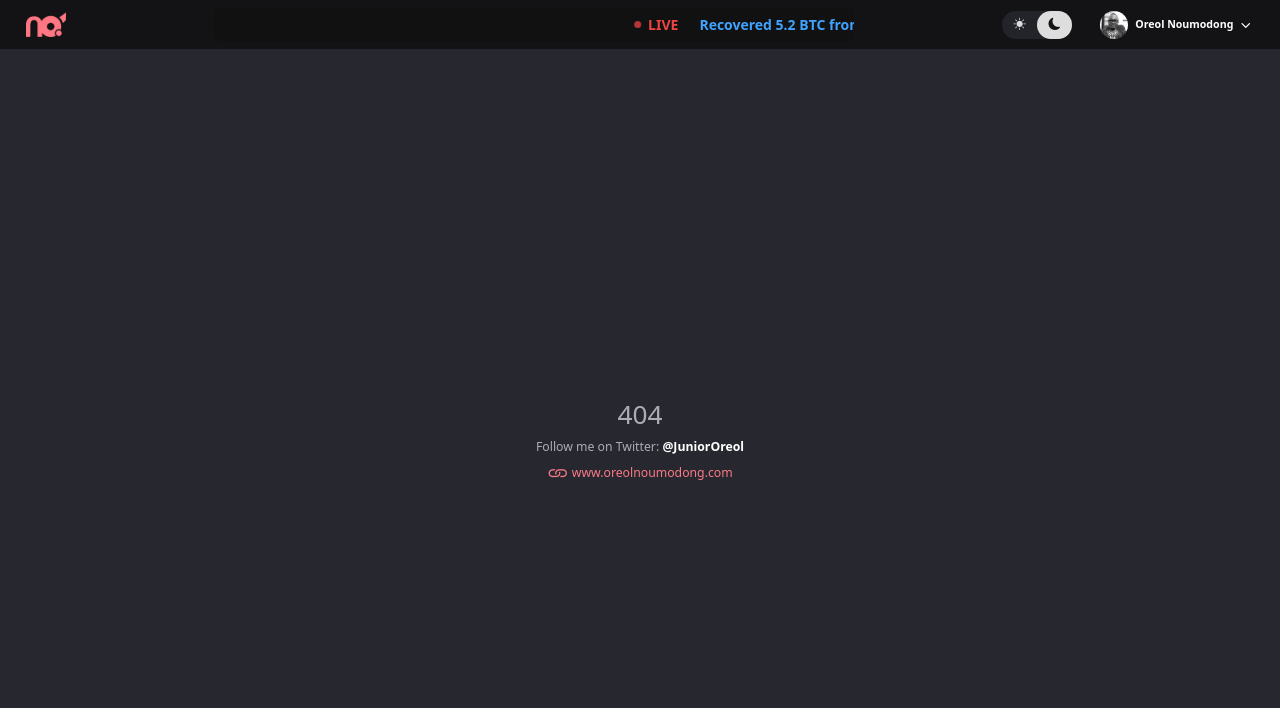
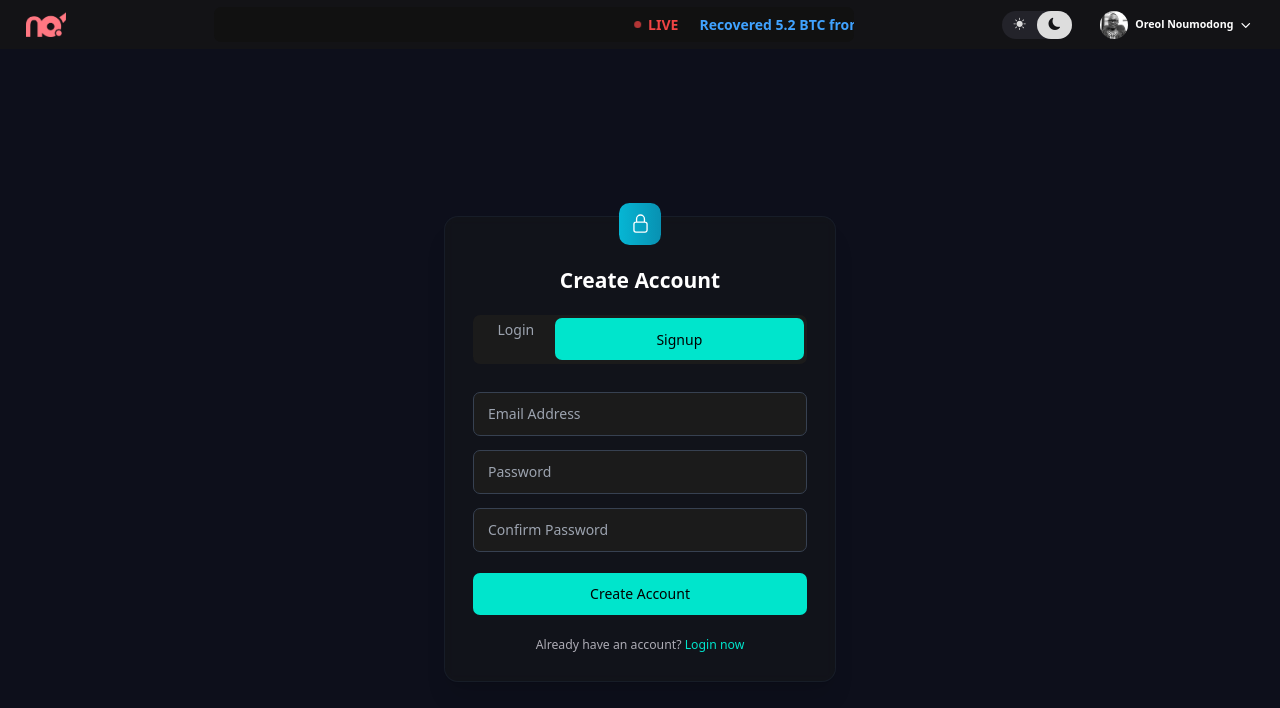
Before and after one commit to Minddit/teraki, a Next.js app: page /auth/register in a window 1280 px wide. Before the commit this address had no page. Shown: the top 708 px of the page. Built offline with nearby package versions, Linux system fonts and the light colour scheme.

Commit message:
Added registration and email verification flow

```diff
--- /dev/null
+++ b/pages/auth/callback.tsx
@@ -0,0 +1,30 @@
+import { useEffect } from 'react'
+import { useRouter } from 'next/router'
+import { supabase } from '../../utils/supabase'
+
+export default function AuthCallback() {
+  const router = useRouter()
+
+  useEffect(() => {
+    const { data: authListener } = supabase.auth.onAuthStateChange(async (event, session) => {
+      if (event === 'SIGNED_IN') {
+        // User has confirmed their email and is signed in
+        router.push('/dashboard')
+      }
+    })
+
+    return () => {
+      authListener?.subscription.unsubscribe()
+    }
+  }, [router])
+
+  return (
+    <div className="min-h-screen bg-[#0d0f1b] flex items-center justify-center p-4">
+      <div className="w-full max-w-md bg-[#1B1B1B]/40 backdrop-blur-sm rounded-2xl p-8 border border-gray-800/50 shadow-xl text-center">
+        <div className="animate-spin rounded-full h-12 w-12 border-t-2 border-[#00e5cc] mx-auto mb-4"></div>
+        <h2 className="text-xl text-white">Verifying your email...</h2>
+        <p className="mt-2 text-gray-400">Please wait while we complete the verification process.</p>
+      </div>
+    </div>
+  )
+}
--- /dev/null
+++ b/pages/auth/register.tsx
@@ -0,0 +1,134 @@
+import { useState } from 'react'
+import { supabase } from '../../utils/supabase'
+import { useRouter } from 'next/router'
+import Link from 'next/link'
+
+export default function Register() {
+  const [email, setEmail] = useState('')
+  const [password, setPassword] = useState('')
+  const [confirmPassword, setConfirmPassword] = useState('')
+  const [loading, setLoading] = useState(false)
+  const [error, setError] = useState<string | null>(null)
+  const router = useRouter()
+
+  const handleRegister = async (e: React.FormEvent) => {
+    e.preventDefault()
+    setLoading(true)
+    setError(null)
+
+    // Validate passwords match
+    if (password !== confirmPassword) {
+      setError('Passwords do not match')
+      setLoading(false)
+      return
+    }
+
+    // Validate password strength
+    if (password.length < 6) {
+      setError('Password must be at least 6 characters')
+      setLoading(false)
+      return
+    }
+
+    try {
+      const { data, error } = await supabase.auth.signUp({
+        email,
+        password,
+        options: {
+          emailRedirectTo: `${window.location.origin}/auth/callback`,
+        },
+      })
+
+      if (error) throw error
+
+      // Show success message and redirect
+      alert('Registration successful! Please check your email to verify your account.')
+      router.push('/')
+    } catch (error) {
+      setError(error instanceof Error ? error.message : 'An error occurred')
+    } finally {
+      setLoading(false)
+    }
+  }
+
+  return (
+    <div className="min-h-screen bg-[#0d0f1b] flex items-center justify-center p-4">
+      <div className="w-full max-w-md bg-[#1B1B1B]/40 backdrop-blur-sm rounded-2xl p-8 border border-gray-800/50 shadow-xl">
+        <div className="absolute -top-4 left-1/2 -translate-x-1/2 inline-flex h-12 w-12 items-center justify-center rounded-xl bg-gradient-to-r from-cyan-500 to-cyan-600">
+          <svg className="h-6 w-6 text-white" fill="none" viewBox="0 0 24 24" strokeWidth={1.5} stroke="currentColor">
+            <path strokeLinecap="round" strokeLinejoin="round" d="M16.5 10.5V6.75a4.5 4.5 0 10-9 0v3.75m-.75 11.25h10.5a2.25 2.25 0 002.25-2.25v-6.75a2.25 2.25 0 00-2.25-2.25H6.75a2.25 2.25 0 00-2.25 2.25v6.75a2.25 2.25 0 002.25 2.25z" />
+          </svg>
+        </div>
+        <h2 className="mt-6 text-2xl font-bold text-center text-white mb-6">
+          Create Account
+        </h2>
+
+        {/* Login/Signup Tabs */}
+        <div className="flex bg-[#1B1B1B] p-1 rounded-lg mb-8">
+          <Link href="/">
+            <a className="flex-1 py-3 px-6 text-gray-400 font-medium text-center hover:text-[#00e5cc] transition-colors">
+              Login
+            </a>
+          </Link>
+          <div className="flex-1 py-3 px-6 text-black font-medium bg-[#00e5cc] rounded-lg transition-all text-center cursor-default">
+            Signup
+          </div>
+        </div>
+
+        <form onSubmit={handleRegister} className="space-y-6">
+          {error && (
+            <div className="bg-red-900/20 border border-red-500/20 text-red-500 px-4 py-3 rounded-lg text-sm">
+              {error}
+            </div>
+          )}
+
+          <div className="space-y-4">
+            <input
+              type="email"
+              required
+              value={email}
+              onChange={(e) => setEmail(e.target.value)}
+              placeholder="Email Address"
+              className="w-full px-4 py-3 bg-[#1B1B1B] text-white placeholder:text-gray-400 rounded-lg border border-gray-700 focus:border-[#00e5cc] focus:ring-[#00e5cc] transition-colors"
+            />
+
+            <input
+              type="password"
+              required
+              value={password}
+              onChange={(e) => setPassword(e.target.value)}
+              placeholder="Password"
+              className="w-full px-4 py-3 bg-[#1B1B1B] text-white placeholder:text-gray-400 rounded-lg border border-gray-700 focus:border-[#00e5cc] focus:ring-[#00e5cc] transition-colors"
+            />
+
+            <input
+              type="password"
+              required
+              value={confirmPassword}
+              onChange={(e) => setConfirmPassword(e.target.value)}
+              placeholder="Confirm Password"
+              className="w-full px-4 py-3 bg-[#1B1B1B] text-white placeholder:text-gray-400 rounded-lg border border-gray-700 focus:border-[#00e5cc] focus:ring-[#00e5cc] transition-colors"
+            />
+          </div>
+
+          <button
+            type="submit"
+            disabled={loading}
+            className="w-full py-3 rounded-lg bg-[#00e5cc] text-black font-medium hover:bg-[#00d1ba] transition-colors"
+          >
+            {loading ? 'Creating Account...' : 'Create Account'}
+          </button>
+
+          <p className="text-center text-gray-400 text-sm">
+            Already have an account?{' '}
+            <Link href="/">
+              <a className="text-[#00e5cc] hover:text-[#00d1ba]">
+                Login now
+              </a>
+            </Link>
+          </p>
+        </form>
+      </div>
+    </div>
+  )
+}
```
